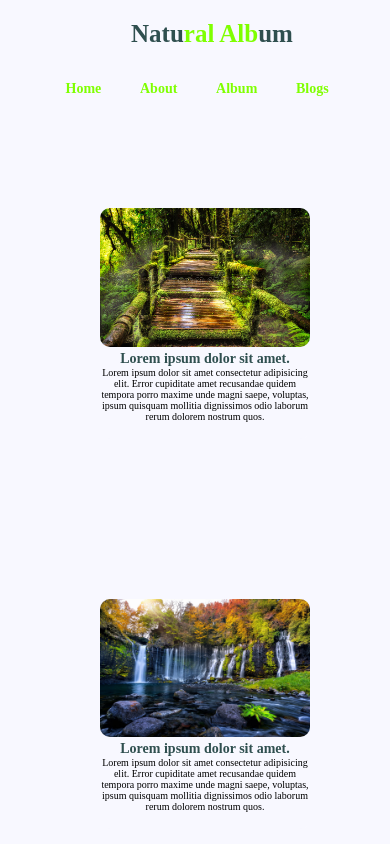
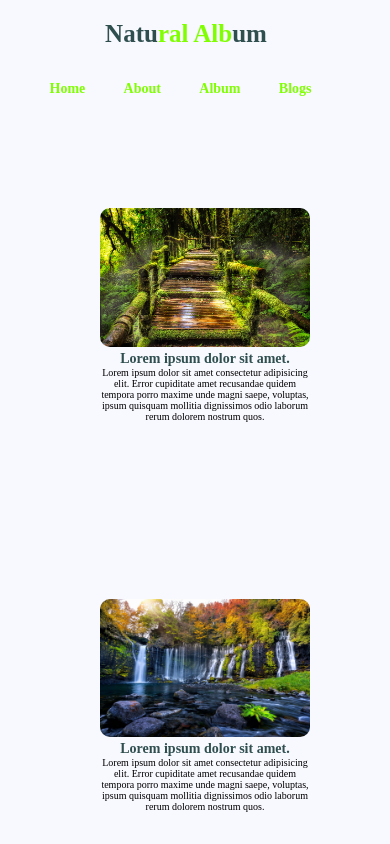
Before and after one commit to Nahid-subi/photo-album, a plain HTML site: page index.html in a window 390 px wide. Shown: the top 844 px of the page. Drawn offline with Linux system fonts and the light colour scheme.

Commit message:
do some size resize

```diff
--- a/css/photo-album.css
+++ b/css/photo-album.css
@@ -123,11 +123,11 @@ footer p{
         flex-direction: column;
     }
     nav ul{
-         margin: 8% 40% 8% 12%;
+         margin: 8% 45% 8% 8%;
     }
     .logo h2{
-         margin-left: 30%;
-         margin-right: 30%;
+         margin-left: 23%;
+         margin-right: 55%;
          font-size: 25px;
          white-space: nowrap;
     }
```
